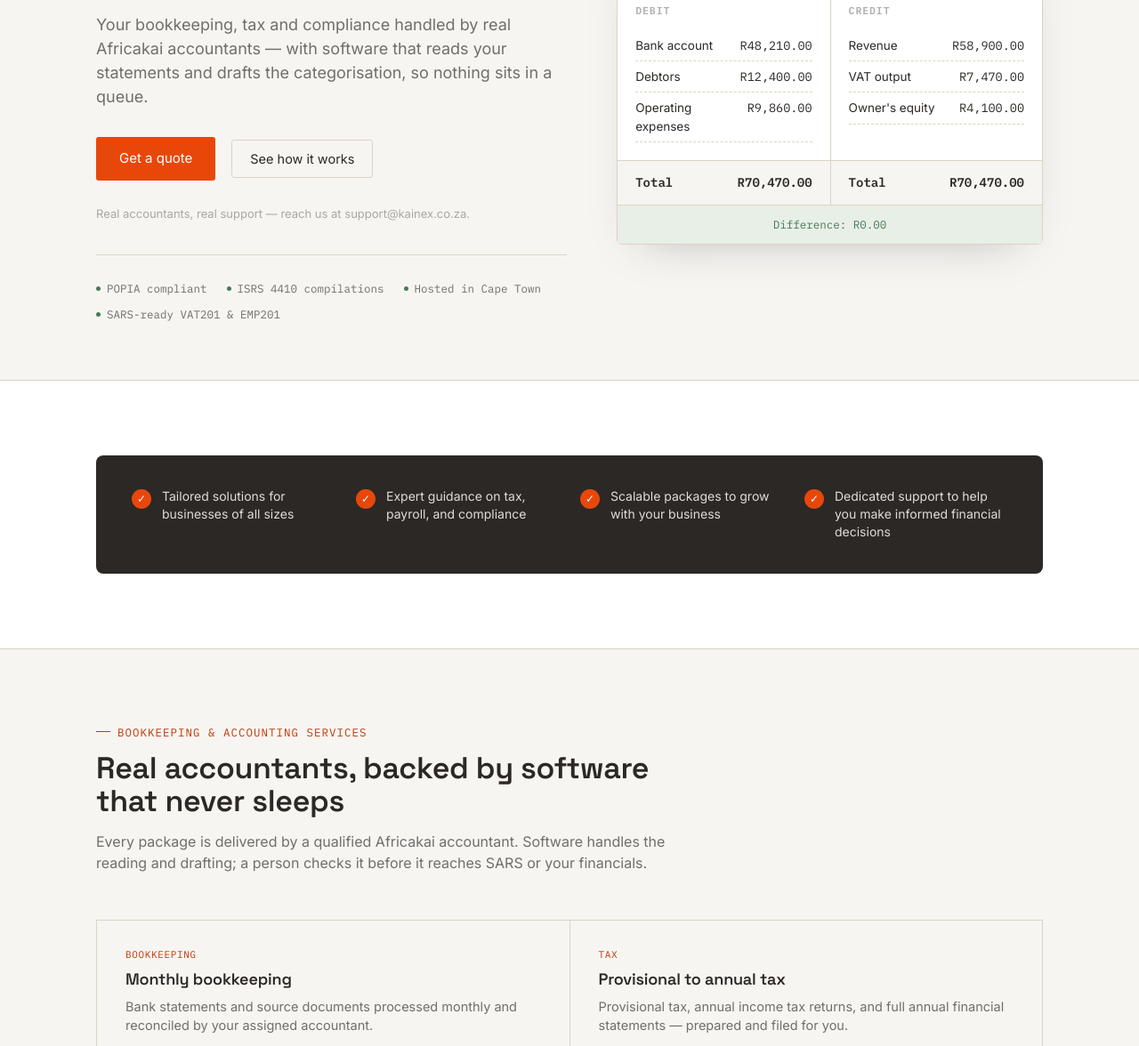
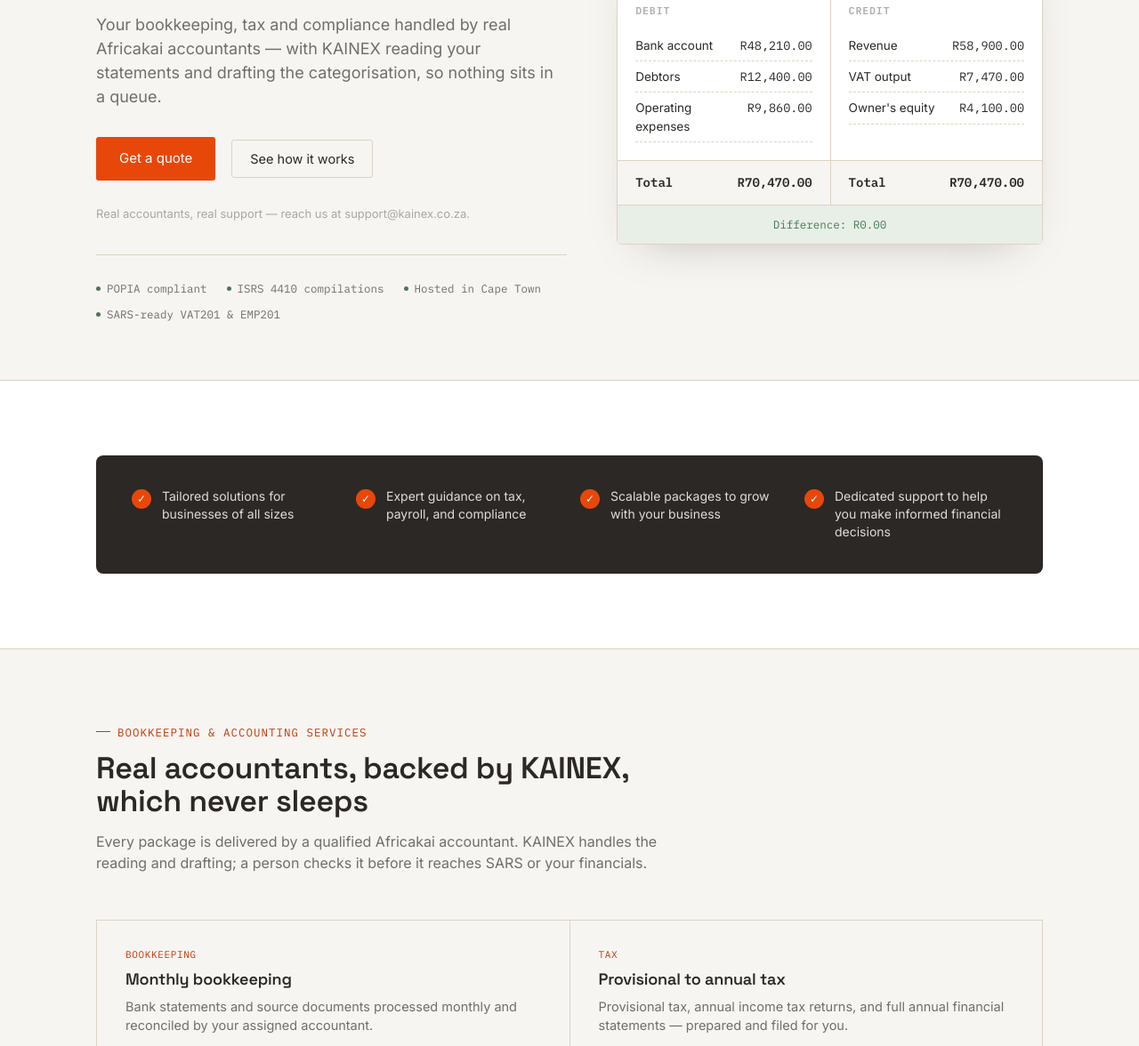
Before and after one commit to africakai19-cmyk/kainex-site, a plain HTML site: page index.html in a window 1280 px wide. Shown: the part 324-1500 px from the top of the page at 89% size. Drawn offline with Linux system fonts and the light colour scheme.

Commit message:
Copy: attribute reading/categorisation to KAINEX, not generic 'software'
Replaces four instances of 'software' with 'KAINEX' across meta
description, hero lede, features section head, and step 02 copy.
Line 450 already correctly names KAINEX and is left unchanged.

```diff
--- a/index.html
+++ b/index.html
@@ -4,7 +4,7 @@
 <meta charset="UTF-8">
 <meta name="viewport" content="width=device-width, initial-scale=1.0">
 <title>KAINEX — Smart books. African built.</title>
-<meta name="description" content="Bookkeeping, tax, payroll and compliance for South African SMEs — handled by real Africakai accountants, sped up by smart software.">
+<meta name="description" content="Bookkeeping, tax, payroll and compliance for South African SMEs — handled by real Africakai accountants, sped up by KAINEX.">
 <link rel="preconnect" href="https://fonts.googleapis.com">
 <link rel="preconnect" href="https://fonts.gstatic.com" crossorigin>
 <link href="https://fonts.googleapis.com/css2?family=Space+Grotesk:wght@400;500;600;700&family=Inter:wght@400;500;600;700&family=IBM+Plex+Mono:wght@400;500;600&display=swap" rel="stylesheet">
@@ -251,7 +251,7 @@
     <div>
       <div class="eyebrow">Africakai</div>
       <h1>The books balance.<br><span class="accent">Every time.</span></h1>
-      <p class="lede">Your bookkeeping, tax and compliance handled by real Africakai accountants — with software that reads your statements and drafts the categorisation, so nothing sits in a queue.</p>
+      <p class="lede">Your bookkeeping, tax and compliance handled by real Africakai accountants — with KAINEX reading your statements and drafting the categorisation, so nothing sits in a queue.</p>
       <div class="hero-actions">
         <a class="btn-primary" href="mailto:support@kainex.co.za?subject=KAINEX%20package%20enquiry">Get a quote</a>
         <a class="btn-ghost" href="#how">See how it works</a>
@@ -308,8 +308,8 @@
   <div class="wrap">
     <div class="section-head">
       <div class="eyebrow">Bookkeeping &amp; accounting services</div>
-      <h2>Real accountants, backed by software that never sleeps</h2>
-      <p>Every package is delivered by a qualified Africakai accountant. Software handles the reading and drafting; a person checks it before it reaches SARS or your financials.</p>
+      <h2>Real accountants, backed by KAINEX, which never sleeps</h2>
+      <p>Every package is delivered by a qualified Africakai accountant. KAINEX handles the reading and drafting; a person checks it before it reaches SARS or your financials.</p>
     </div>
     <div class="feature-grid">
       <div class="feature">
@@ -351,7 +351,7 @@
       <div class="step">
         <div class="step-num">02 / Check</div>
         <h3>We process and confirm it</h3>
-        <p>Software drafts the categorisation from your statement; your accountant reviews and confirms every line.</p>
+        <p>KAINEX drafts the categorisation from your statement; your accountant reviews and confirms every line.</p>
       </div>
       <div class="step">
         <div class="step-num">03 / Balance</div>
```
